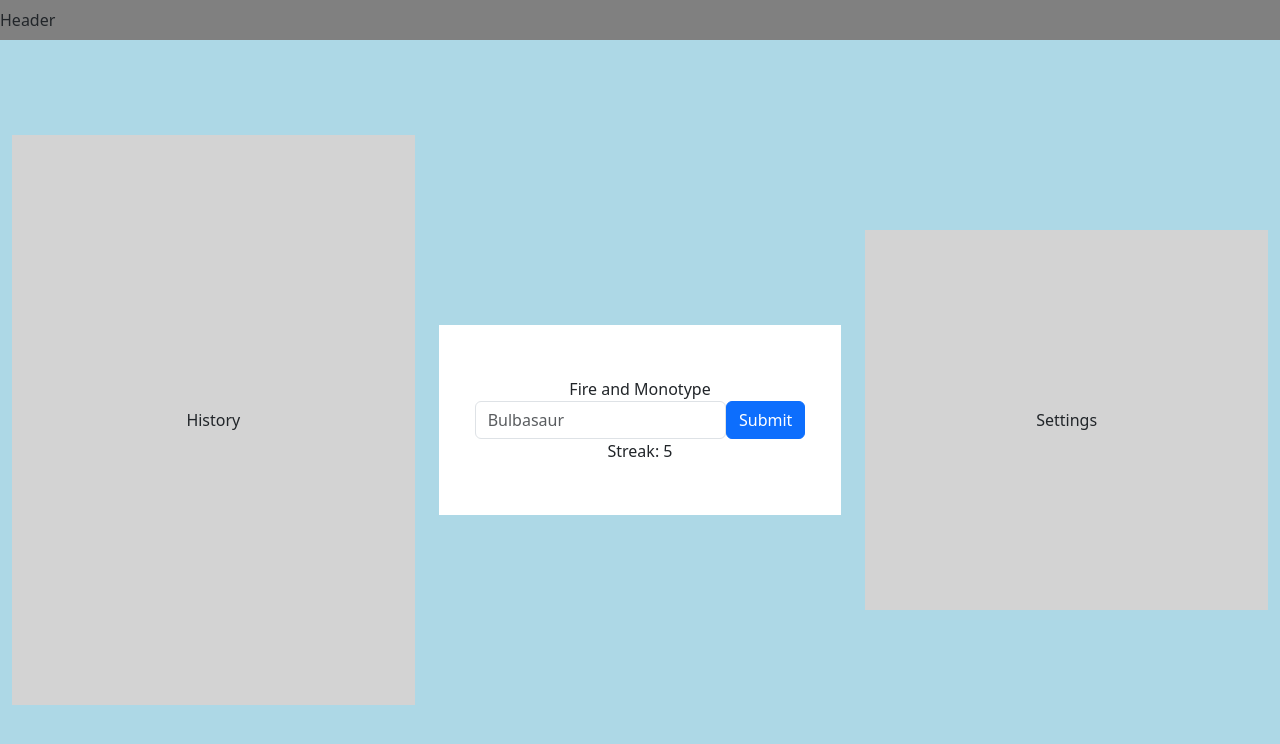
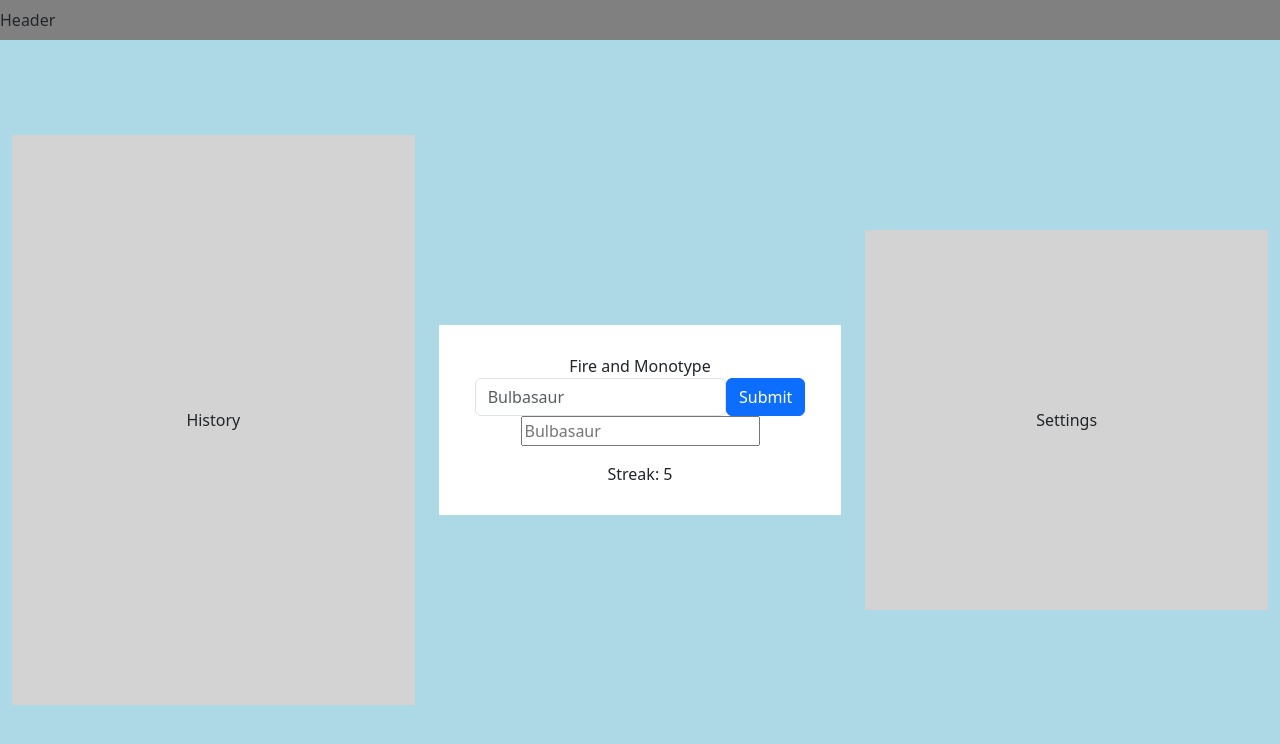
Before and after one commit to Tayzn/PokeGuess, a React (Vite) app: page / in a window 1280 px wide. Shown: the top 744 px of the page. Built offline with nearby package versions, Linux system fonts and the light colour scheme.

Commit message:
Added a work in progress autocomplete

```diff
--- a/package.json
+++ b/package.json
@@ -11,6 +11,7 @@
   },
   "dependencies": {
     "bootstrap": "^5.3.2",
+    "downshift": "^8.3.1",
     "react": "^18.2.0",
     "react-bootstrap": "^2.9.2",
     "react-dom": "^18.2.0"
--- a/src/components/GameBox.jsx
+++ b/src/components/GameBox.jsx
@@ -2,6 +2,8 @@ import React from 'react'
 import { Container, Col, Form, Button } from 'react-bootstrap'
 import { useState } from 'react'
 import { checkAnswer } from '../utility/utility'
+import { pokemon } from '../data/pokemon'
+import PokemonInput from './PokemonInput'
 
 export const GameBox = () => {
   const [categories, setCategories] = useState(['Fire', 'Monotype'])
@@ -22,17 +24,18 @@ export const GameBox = () => {
         <a>
           {categories[0]} and {categories[1]}
         </a>
-        <Form className='d-flex'>
+        <Form className='d-flex' onSubmit={(e) => check(e)}>
           <Form.Control
             type='text'
             placeholder='Bulbasaur'
             value={answer}
             onChange={(e) => setAnswer(e.target.value)}
+            autoComplete='on'
+            data={pokemon}
           />
-          <Button type='submit' onClick={(e) => check(e)}>
-            Submit
-          </Button>
+          <Button type='submit'>Submit</Button>
         </Form>
+        <PokemonInput />
 
         <a>Streak: 5</a>
       </Col>
--- /dev/null
+++ b/src/components/PokemonInput.jsx
@@ -0,0 +1,47 @@
+import React from 'react'
+import { pokemon } from '../data/pokemon'
+import { useState } from 'react'
+import { Form, FormControl, Button } from 'react-bootstrap'
+import { useCombobox } from 'downshift'
+
+const PokemonInput = () => {
+  const [items, setItems] = useState(pokemon)
+
+  const { isOpen, getMenuProps, getInputProps, getItemProps } = useCombobox({
+    onInputValueChange({ inputValue }) {
+      setItems(
+        pokemon.filter((poke) => poke.includes(inputValue.toUpperCase()))
+      )
+    },
+    items,
+    itemToString(item) {
+      return item ? item.toLowerCase() : ''
+    },
+  })
+
+  return (
+    <div>
+      <div>
+        <div>
+          <input placeholder='Bulbasaur' {...getInputProps()} />
+        </div>
+      </div>
+      <ul {...getMenuProps()}>
+        {isOpen &&
+          items.map((item, index) => {
+            if (index > 10) {
+              return
+            }
+
+            return (
+              <li key={item.id} {...getItemProps({ item, index })}>
+                <span>{item}</span>
+              </li>
+            )
+          })}
+      </ul>
+    </div>
+  )
+}
+
+export default PokemonInput
```
Also changed, not shown: 1 other file (tests, documents, lock files or other folders).
